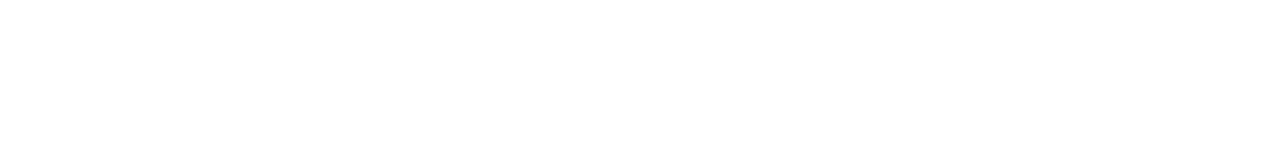
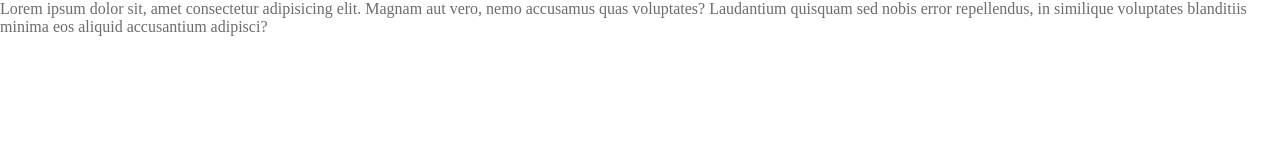
Before and after one commit to gustavin97/projeto-travel, a plain HTML site: page index.html in a window 1280 px wide. Drawn offline with Linux system fonts and the light colour scheme.

Commit message:
inital style guide

```diff
--- a/index.html
+++ b/index.html
@@ -12,6 +12,6 @@
 
 
 <body>
-
+    <p>Lorem ipsum dolor sit, amet consectetur adipisicing elit. Magnam aut vero, nemo accusamus quas voluptates? Laudantium quisquam sed nobis error repellendus, in similique voluptates blanditiis minima eos aliquid accusantium adipisci?</p>
 </body>
 </html>
--- a/style/global.css
+++ b/style/global.css
@@ -4,3 +4,19 @@
     box-sizing: border-box;
 
 }
+
+:root{
+    --brand-color:#EF5F4C;
+    --background-color: #FFFFFF;
+    --surface-color: #F5F5F5;
+    --skeleton-color:#D9D9D9;
+    --shape-transparency:#ffffff8f;
+    --text-color-primary:#313131;
+    --text-color-secondary:#6C6C6C;
+
+}
+
+body{
+    color: var(--text-color-secondary);
+    background-color: var(--background-color);
+}
```
Also changed, not shown: assets/AirplaneTilt.svg (added), assets/Image 01.png (added), assets/Image 02.png (added), assets/Image 03.png (added), assets/Image 04.png (added), assets/Image 05.png (added), assets/Image 06.png (added), assets/Image 07.png (added), assets/Image 08.png (added), assets/Image 09.png (added), assets/Image 10.png (added), assets/Image 11.png (added), assets/Image.svg (added), assets/Logo (1).svg (added), 3 more files, 1 other file.
